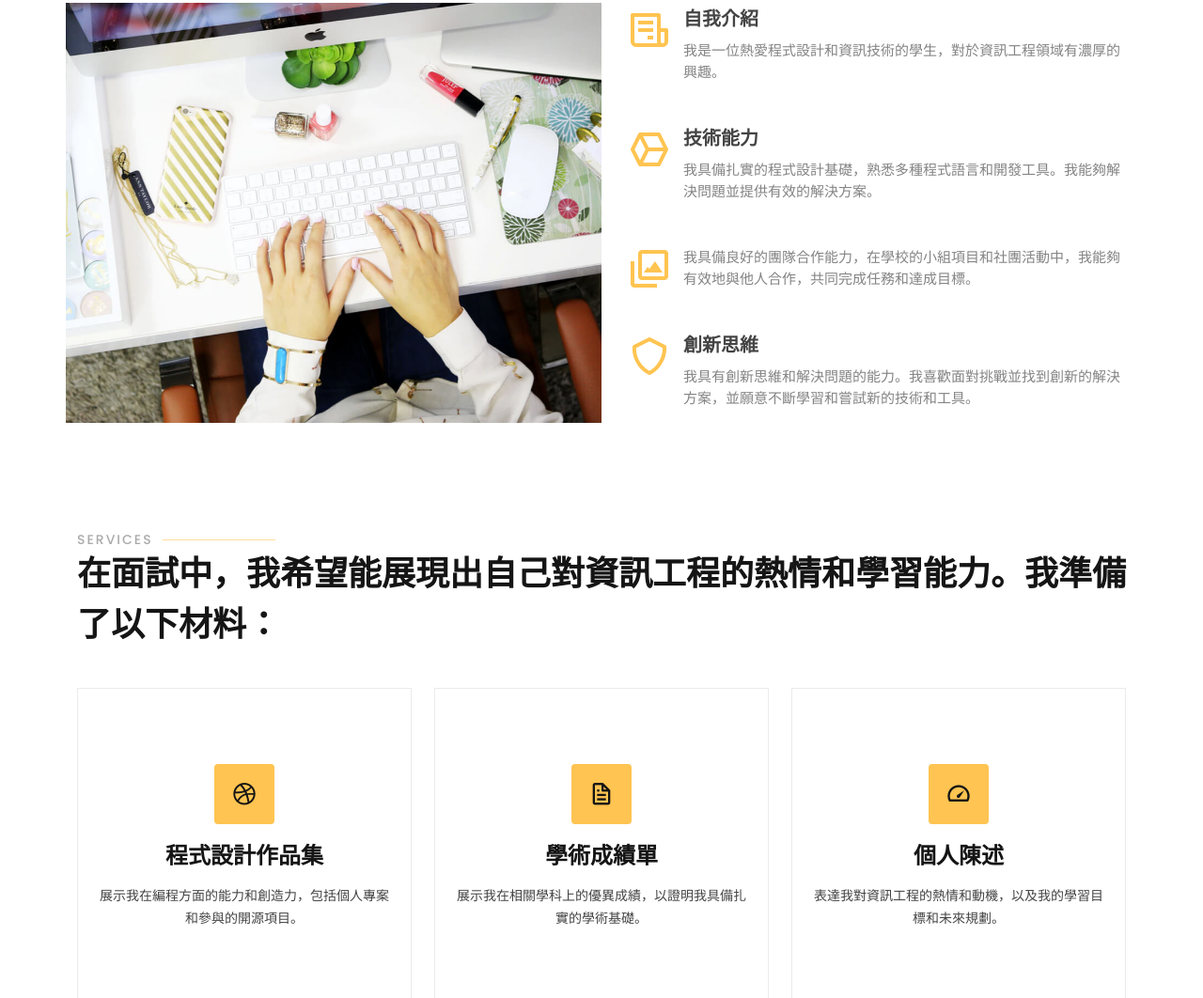
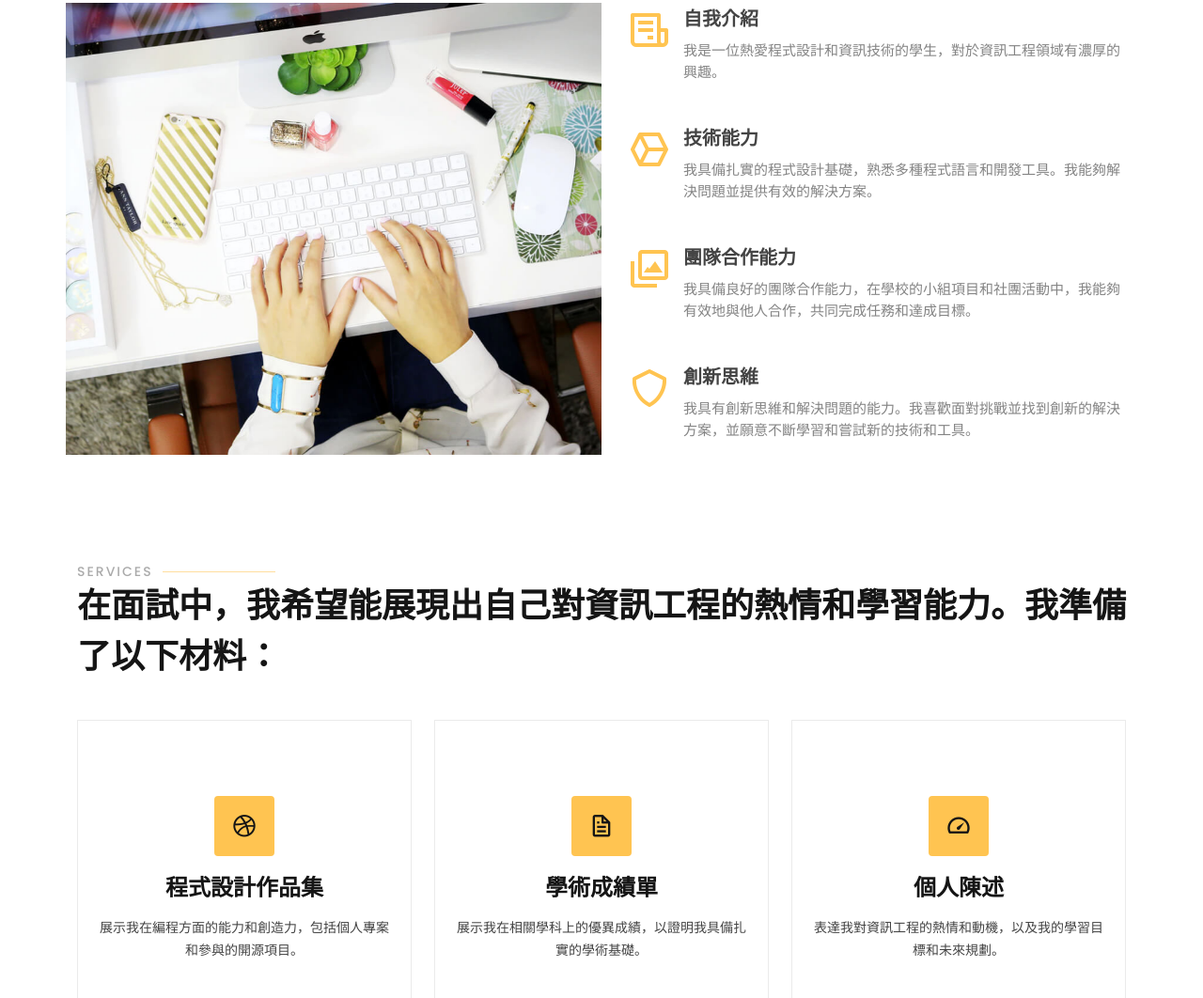
Before and after one commit to allieyeh0217/allieyeh0217.github.io, a plain HTML site: page index.html in a window 1280 px wide. Shown: the part 1408-2470 px from the top of the page at 94% size. Drawn offline with nearby package versions, Linux system fonts and the light colour scheme.

Commit message:
Update index.html

```diff
--- a/index.html
+++ b/index.html
@@ -194,7 +194,7 @@
             </div>
             <div class="icon-box mt-5" data-aos="zoom-in" data-aos-delay="150">
               <i class="bx bx-images"></i>
-              <h4團隊合作能力</h4>
+              <h4>團隊合作能力</h4>
               <p>我具備良好的團隊合作能力，在學校的小組項目和社團活動中，我能夠有效地與他人合作，共同完成任務和達成目標。</p>
             </div>
             <div class="icon-box mt-5" data-aos="zoom-in" data-aos-delay="150">
```
